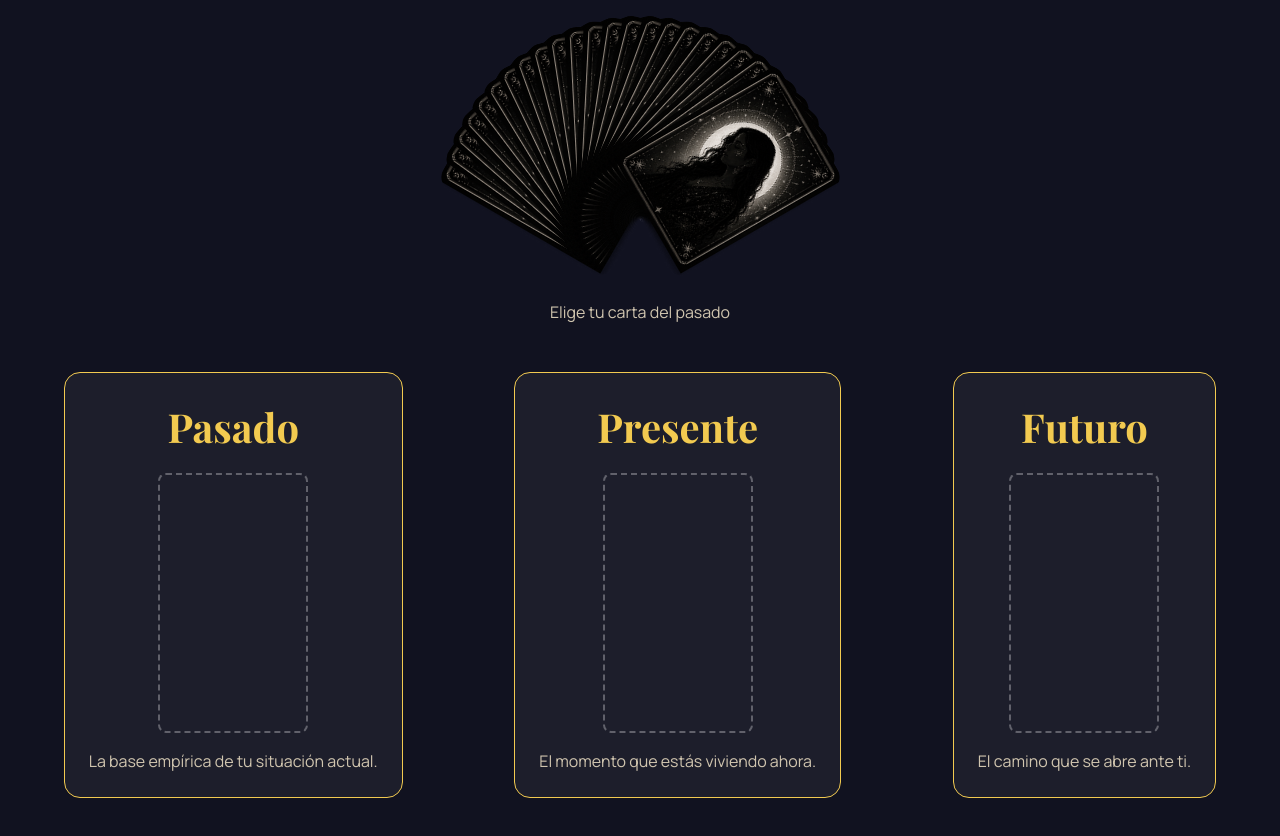
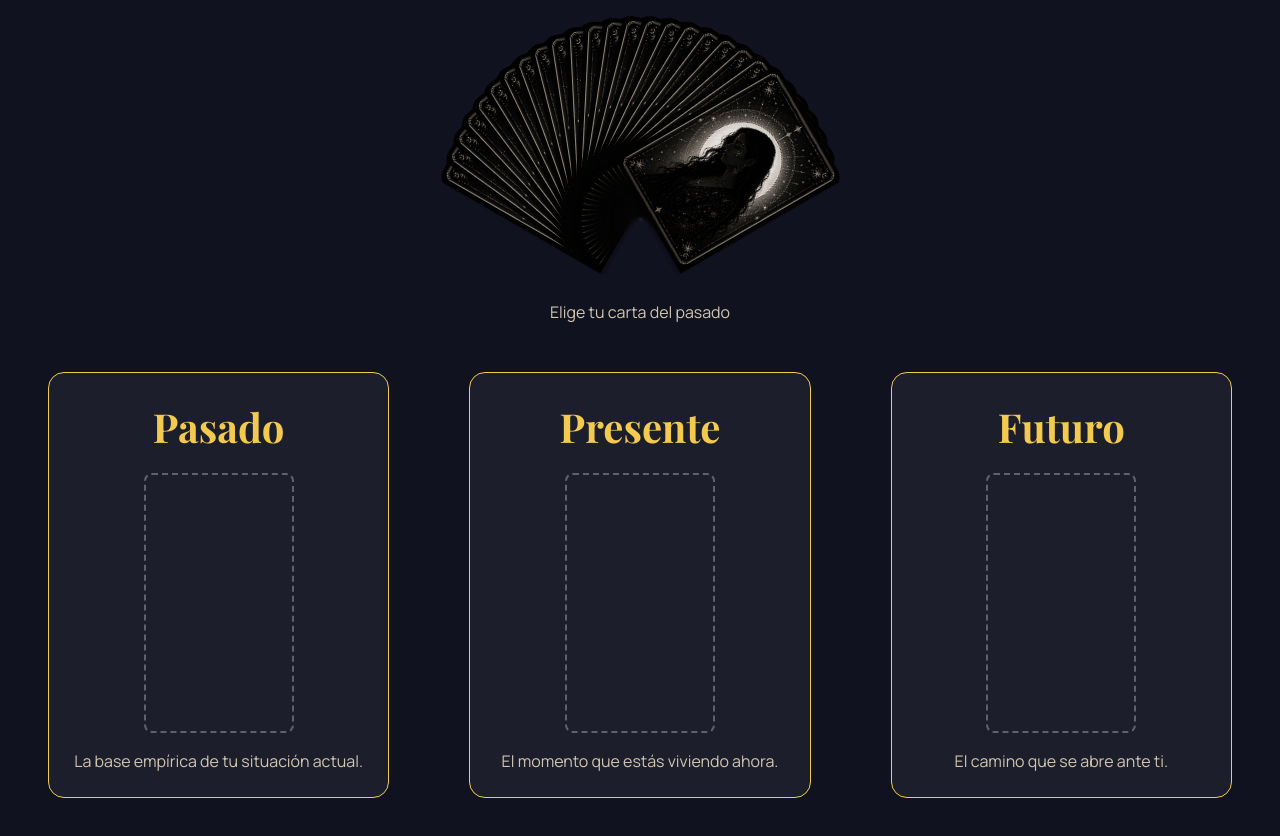
Before and after one commit to FactoriaF5-Tarot-Team1/GoddessesTarot, a React (Vite) app: page / in a window 1280 px wide. Shown: the top 836 px of the page. Built offline with nearby package versions, Linux system fonts and the light colour scheme; a web font is replaced by a local one.

Commit message:
fix: fixed responsive styles

```diff
--- a/src/components/card-slot/CardSlot.module.scss
+++ b/src/components/card-slot/CardSlot.module.scss
@@ -42,3 +42,9 @@
 .filled {
   border: none;
 }
+
+@media (min-width: 768px){
+    .cardSlot {
+        width: 35%;
+    }
+}
--- a/src/pages/reading/Reading.module.scss
+++ b/src/pages/reading/Reading.module.scss
@@ -7,8 +7,10 @@
   flex-direction: column;
   gap: 1rem;
   padding: 1rem;
+}
 
 @media (min-width: 768px) {
+  .slotsContainer {
     flex-direction: row;
     justify-content: space-around;
   }
--- a/src/styles/_reset.scss
+++ b/src/styles/_reset.scss
@@ -5,6 +5,7 @@
   margin: 0;
   padding: 0;
   box-sizing: border-box;
+  max-width: 100vw;
 }
 
 html {
```
Lines whose indentation alone changed are shown as unchanged.
